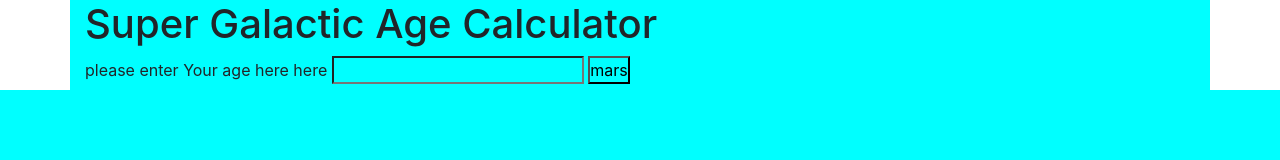
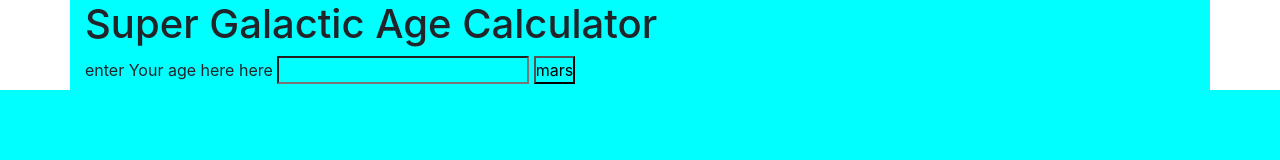
Before and after one commit to BrianSturgis/JanWeek5project, a website built with webpack: page src/index.html in a window 1280 px wide. Built offline with nearby package versions, Linux system fonts and the light colour scheme.

Commit message:
enable eslint and clean up all files for any potential errors

```diff
--- a/src/index.html
+++ b/src/index.html
@@ -8,7 +8,7 @@
     <h1 id="header">Super Galactic Age Calculator</h1>
     <form id="inputNumber">
       <div class="form-group">
-        <label for="number">please enter Your age here here</label>
+        <label for="number">enter Your age here here</label>
         <input id="numbers" type="text" class="input">
         <button id="press" type="submit" class="marsButton">mars</button>
       </div>
```
Also changed, not shown: src/js/calcScripts.js (+3 -5 lines), src/main.js (+2 -7 lines).
